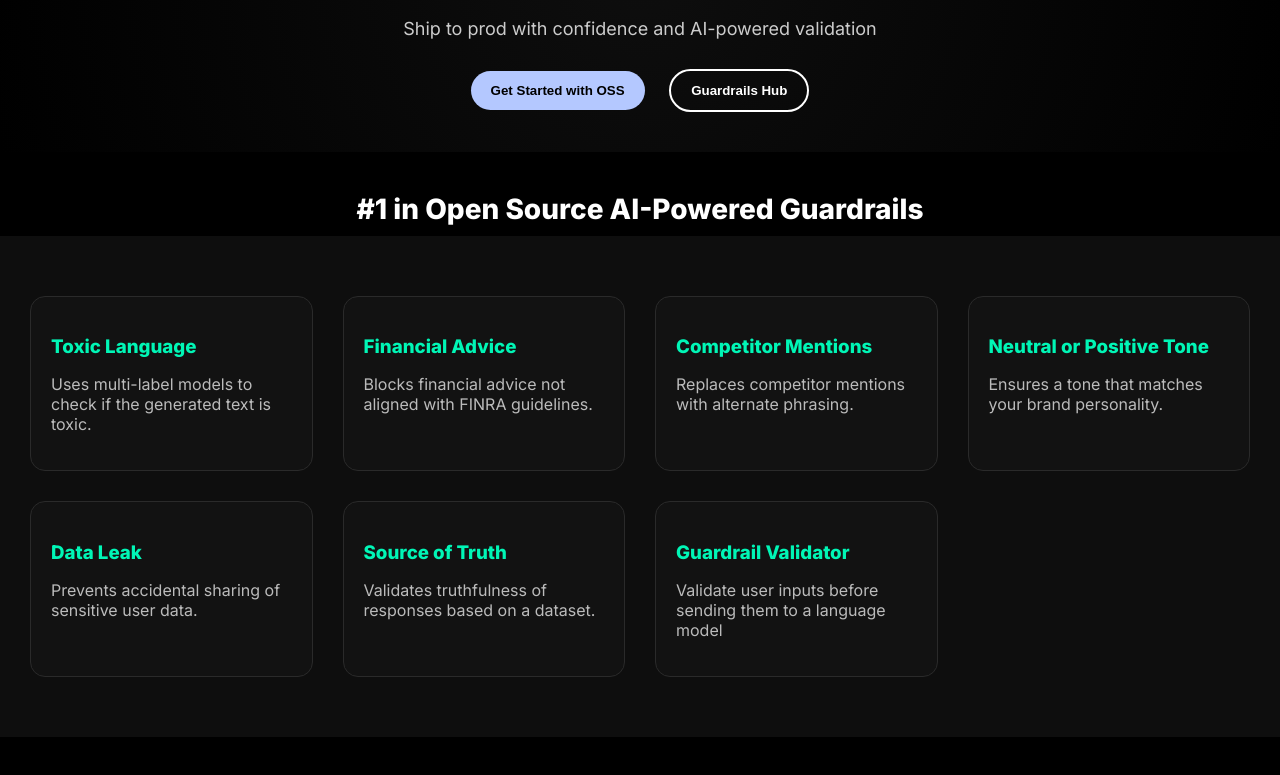
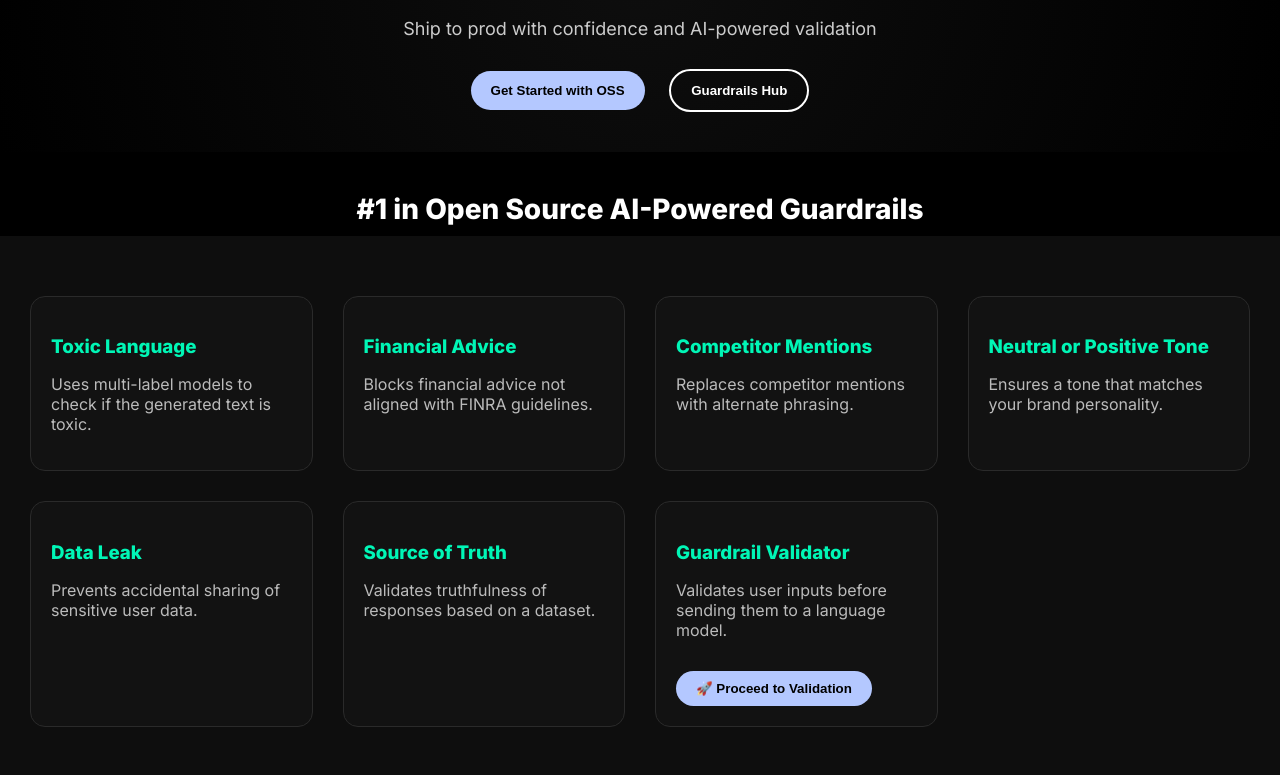
Before and after one commit to sp560923/nsfw_guard_rail, a plain HTML site: page index.html in a window 1280 px wide. Shown: the part 317-1092 px from the top of the page. Before the commit the page ends 1054 px from the top, so only its background shows below. Drawn offline with Linux system fonts and the light colour scheme.

Commit message:
Update index.html

```diff
--- a/index.html
+++ b/index.html
@@ -154,10 +154,22 @@
       <h3>Source of Truth</h3>
       <p>Validates truthfulness of responses based on a dataset.</p>
     </div>
-    <div class="feature-card">
-      <h3>Guardrail Validator</h3>
-      <p>Validate user inputs before sending them to a language model</p>
-    </div>
+   <div class="feature-card">
+  <h3 style="color: #00f6b6;">Guardrail Validator</h3>
+  <p>Validates user inputs before sending them to a language model.</p>
+  <form action="" method="post">
+    <button type="submit" name="proceed" style="
+      margin-top: 15px;
+      padding: 10px 20px;
+      background-color: #b4c8ff;
+      border: none;
+      border-radius: 20px;
+      font-weight: bold;
+      cursor: pointer;
+    ">🚀 Proceed to Validation</button>
+  </form>
+</div>
+
   </section>
 </body>
 </html>
```
